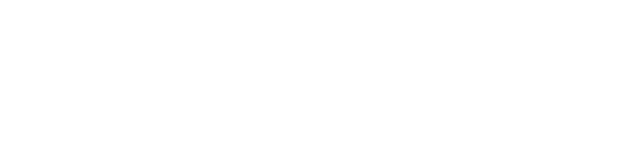
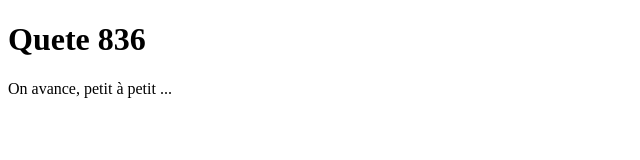
Before and after one commit to jlbareyre/sharezza-social, a plain HTML site: page index.html in a window 1280 px wide. Shown: the whole page, without its empty margins (0-640 px from the left). Drawn offline with Linux system fonts and the light colour scheme.

Commit message:
update index.html

```diff
--- a/index.html
+++ b/index.html
@@ -5,6 +5,7 @@
     <title>ShareZza - Quete 836</title>
   </head>
   <body>
-
+    <h1> Quete 836 </h1>
+    <p> On avance, petit &agrave; petit ... </p>
   </body>
 </html>
```
